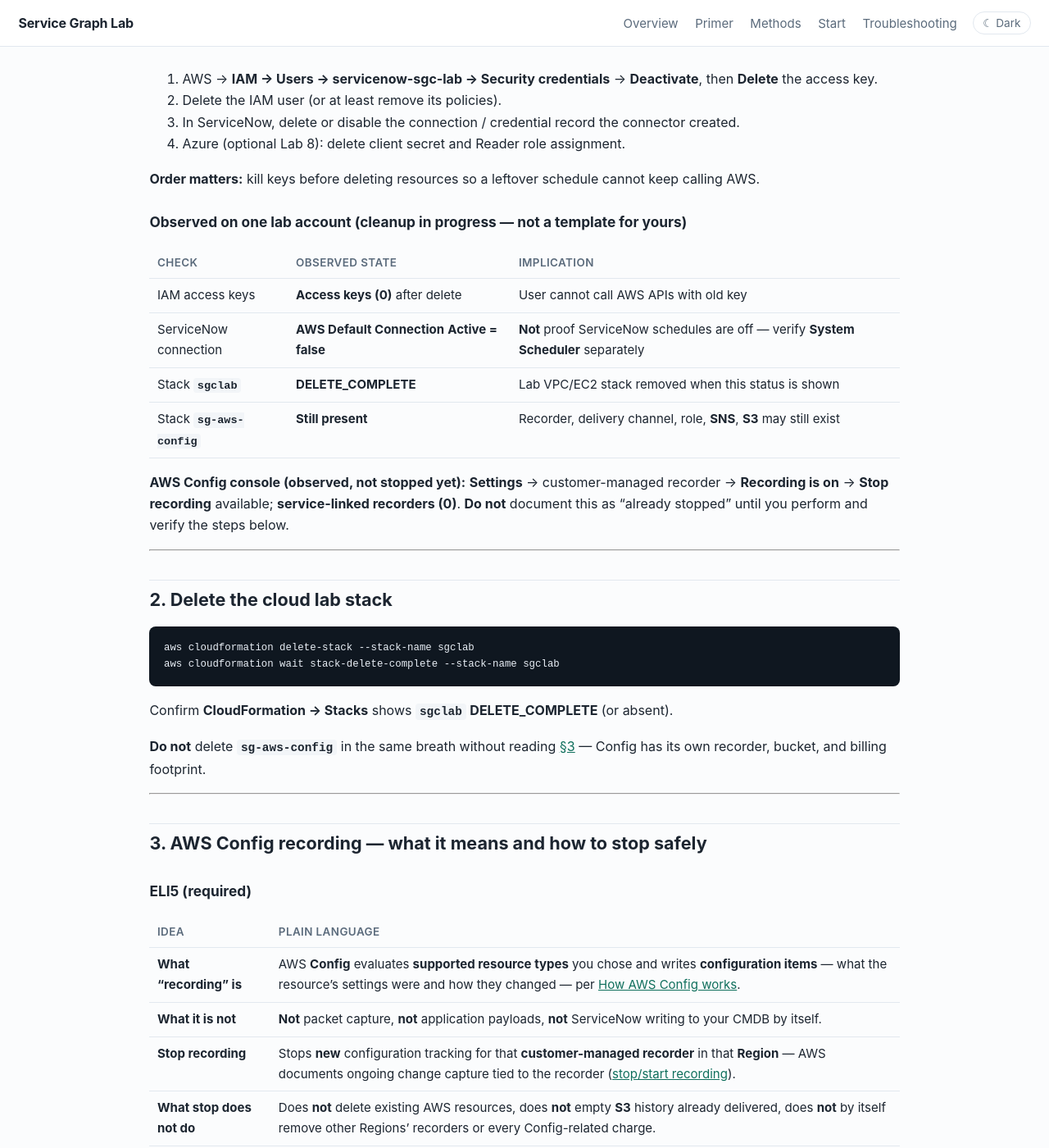
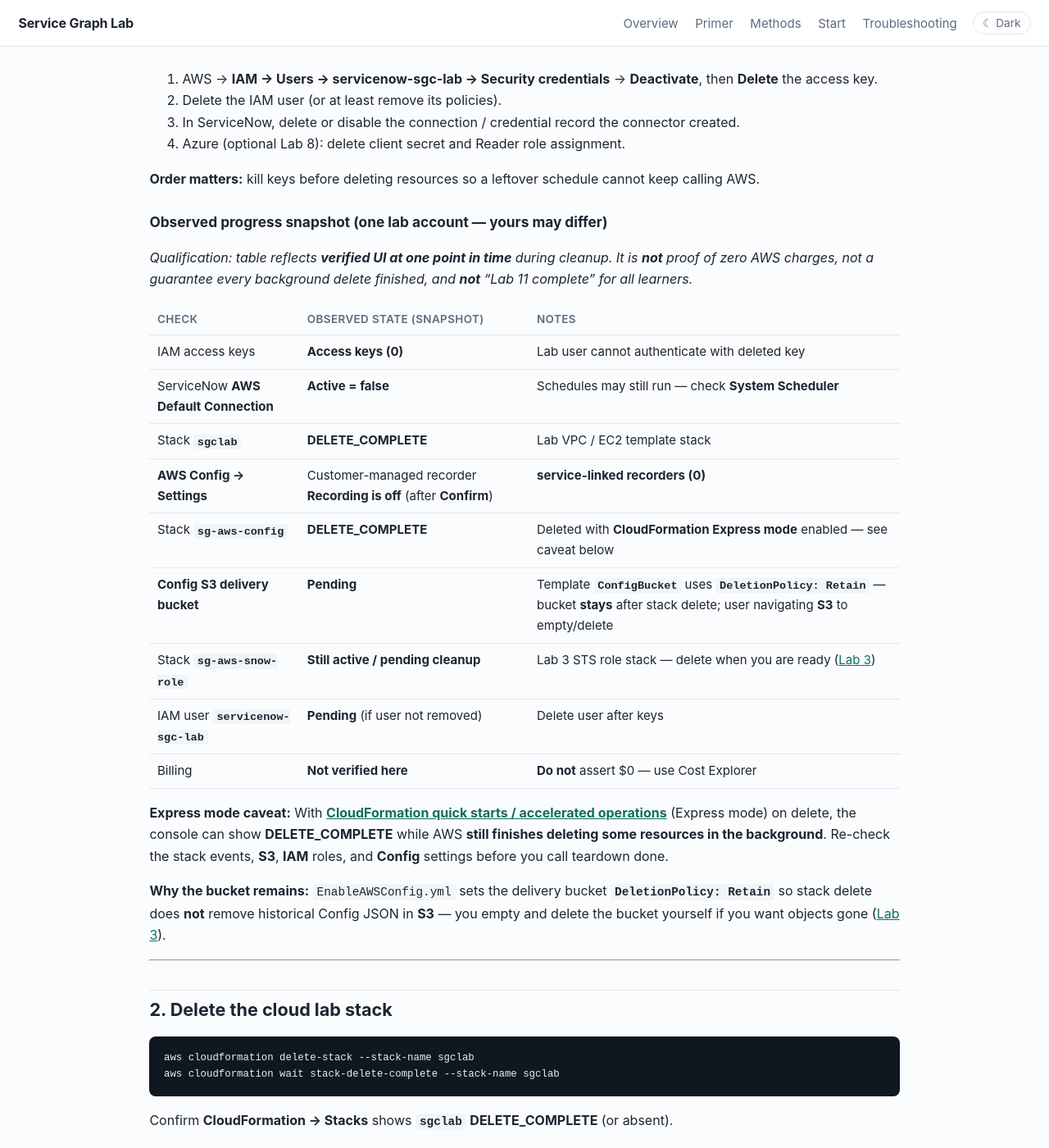
Before and after one commit to eltonaguiar/ServiceNow_ServiceGraph_Lab, a Jekyll site: the page built from labs/11-cleanup.md, in a window 1280 px wide and 1400 px high, scrolled down 965 px. Shown: the whole window at 82% size. Built offline with Jekyll 4.4.1, drawn with Linux system fonts in a browser that asks for light colours; some of the changed text lies outside the part shown.

Commit message:
Lab 11: update observed cleanup snapshot (Config off, sg-aws-config deleted, S3 pending)
Co-authored-by: eltonaguiar <eltonaguiar@users.noreply.github.com>

````diff
--- a/labs/11-cleanup.md
+++ b/labs/11-cleanup.md
@@ -54,16 +54,25 @@ rely on eventual Free plan suspension as your cleanup procedure ([Lab 3]({{ '/la
 
 **Order matters:** kill keys before deleting resources so a leftover schedule cannot keep calling AWS.
 
-### Observed on one lab account (cleanup in progress — not a template for yours)
+### Observed progress snapshot (one lab account — yours may differ)
 
-| Check | Observed state | Implication |
+*Qualification: table reflects **verified UI at one point in time** during cleanup. It is **not** proof of zero AWS charges, not a guarantee every background delete finished, and **not** “Lab 11 complete” for all learners.*
+
+| Check | Observed state (snapshot) | Notes |
 |---|---|---|
-| IAM access keys | **Access keys (0)** after delete | User cannot call AWS APIs with old key |
-| ServiceNow connection | **AWS Default Connection** **Active = false** | **Not** proof ServiceNow schedules are off — verify **System Scheduler** separately |
-| Stack **`sgclab`** | **DELETE_COMPLETE** | Lab VPC/EC2 stack removed when this status is shown |
-| Stack **`sg-aws-config`** | **Still present** | Recorder, delivery channel, role, **SNS**, **S3** may still exist |
+| IAM access keys | **Access keys (0)** | Lab user cannot authenticate with deleted key |
+| ServiceNow **AWS Default Connection** | **Active = false** | Schedules may still run — check **System Scheduler** |
+| Stack **`sgclab`** | **DELETE_COMPLETE** | Lab VPC / EC2 template stack |
+| **AWS Config → Settings** | Customer-managed recorder **Recording is off** (after **Confirm**) | **service-linked recorders (0)** |
+| Stack **`sg-aws-config`** | **DELETE_COMPLETE** | Deleted with **CloudFormation Express mode** enabled — see caveat below |
+| **Config S3 delivery bucket** | **Pending** | Template **`ConfigBucket`** uses **`DeletionPolicy: Retain`** — bucket **stays** after stack delete; user navigating **S3** to empty/delete |
+| Stack **`sg-aws-snow-role`** | **Still active / pending cleanup** | Lab 3 STS role stack — delete when you are ready ([Lab 3]({{ '/labs/03-iam-connection/' | relative_url }}#lab3-config)) |
+| IAM user **`servicenow-sgc-lab`** | **Pending** (if user not removed) | Delete user after keys |
+| Billing | **Not verified here** | **Do not** assert $0 — use Cost Explorer |
 
-**AWS Config console (observed, not stopped yet):** **Settings** → customer-managed recorder → **Recording is on** → **Stop recording** available; **service-linked recorders (0)**. **Do not** document this as “already stopped” until you perform and verify the steps below.
+**Express mode caveat:** With **[CloudFormation quick starts / accelerated operations](https://docs.aws.amazon.com/AWSCloudFormation/latest/UserGuide/cfn-console-create-stacks.html)** (Express mode) on delete, the console can show **DELETE_COMPLETE** while AWS **still finishes deleting some resources in the background**. Re-check the stack events, **S3**, **IAM** roles, and **Config** settings before you call teardown done.
+
+**Why the bucket remains:** `EnableAWSConfig.yml` sets the delivery bucket **`DeletionPolicy: Retain`** so stack delete does **not** remove historical Config JSON in **S3** — you empty and delete the bucket yourself if you want objects gone ([Lab 3]({{ '/labs/03-iam-connection/' | relative_url }})).
 
 ---
 
@@ -98,21 +107,24 @@ Setup context and narrow resource types: [Lab 3 — AWS Config]({{ '/labs/03-iam
 ### Small safe steps (you perform — not done in this repo)
 
 1. **Console:** **AWS Config** → same **Region** as Lab 3 (e.g. **US East (Ohio)**) → **Settings**.
-2. Under **Customer-managed recorder**, confirm **Recording is on** (matches observed UI: **Stop recording** visible).
-3. Choose **Stop recording** for that recorder → confirm per console prompts.
-4. **Verify:** Settings shows recording **off** for that customer-managed recorder; note **service-linked recorders** separately if any appear later.
-5. **CloudFormation:** When recording is stopped and you are ready, delete stack **`sg-aws-config`** (same Region):
+2. Under **Customer-managed recorder**, if **Recording is on**, choose **Stop recording** → **Confirm**.
+3. **Verify:** **Recording is off**; **service-linked recorders (0)** on observed account after stop.
+4. **CloudFormation:** Delete stack **`sg-aws-config`** when recording is off (same Region):
 
    ```bash
    aws cloudformation delete-stack --stack-name sg-aws-config
    aws cloudformation wait stack-delete-complete --stack-name sg-aws-config
    ```
 
-6. **S3 bucket (retention warning):** Lab 3 notes the template may **retain** the delivery bucket. After stack delete, open **S3** — if the bucket remains, **empty** it (versioned buckets may need **delete markers** / versions removed) before **Delete bucket**. **Permanent data loss** in that bucket if you delete without backup. See [S3 lifecycle](https://docs.aws.amazon.com/AmazonS3/latest/userguide/object-lifecycle-mgmt.html) in AWS docs for long-term archive choices.
+5. **Express mode:** If you use accelerated delete, treat **DELETE_COMPLETE** as a milestone — confirm background cleanup per AWS guidance and stack **Events**.
 
-7. **Other Regions / accounts:** If you ever enabled Config elsewhere, repeat **Settings** per Region.
+6. **S3 bucket (required when `Retain`):** Open **S3** → delivery bucket → **Empty** (handle **versioning** if enabled) → **Delete bucket** when you accept **permanent data loss** for Config history objects. **Observed snapshot:** stack gone, **bucket cleanup still in progress**.
 
-**Status:** This guide does **not** claim cleanup is finished until **you** complete and verify steps 3–6 on your account.
+7. **Stack `sg-aws-snow-role`:** Delete when no longer needed (after connector identity teardown).
+
+8. **Other Regions / accounts:** Repeat **Config Settings** per Region if recording was enabled elsewhere.
+
+**Status:** Observed snapshot shows **recorder off** and **`sg-aws-config` DELETE_COMPLETE** — **retained S3**, **`sg-aws-snow-role`**, schedules, IAM user removal, and billing review may still be **pending**. **Do not** mark the whole lab complete or claim zero charges.
 
 ---
 
@@ -141,14 +153,13 @@ Setup context and narrow resource types: [Lab 3 — AWS Config]({{ '/labs/03-iam
 {: #lab11-checkpoint}
 
 <ul class="check">
-<li>IAM lab user keys deleted; connector connection disabled</li>
-<li><code>sgclab</code> stack <b>DELETE_COMPLETE</b> (or equivalent verification)</li>
-<li>You can explain Config <b>recording</b> in plain language (inventory snapshots — not traffic capture)</li>
-<li>Customer-managed Config recorder <b>stopped</b> and verified in <b>Settings</b> — or honestly still pending</li>
-<li><code>sg-aws-config</code> removed after stop; retained <b>S3</b> handled with data-loss awareness</li>
-<li>ServiceNow import schedules deactivated</li>
-<li>Billing/Cost Explorer reviewed on the <b>correct</b> account</li>
+<li><b>Observed on one account:</b> keys <b>0</b>; connection <b>Inactive</b>; <code>sgclab</code> and <code>sg-aws-config</code> <b>DELETE_COMPLETE</b>; Config recorder <b>off</b></li>
+<li><b>Still open (same account):</b> retained <b>Config</b> S3 bucket; <code>sg-aws-snow-role</code>; full IAM user removal; schedules; Cost Explorer</li>
+<li>You can explain Config <b>recording</b> vs traffic capture (ELI5 above)</li>
+<li>You understand <b>DeletionPolicy: Retain</b> and <b>Express mode</b> delete caveats</li>
 </ul>
+
+<p><strong>Lab 11 is not marked complete</strong> in this doc — partial progress is documented honestly.</p>
 
 ---
 
@@ -166,6 +177,13 @@ Per AWS documentation ([How AWS Config works](https://docs.aws.amazon.com/config
 - **S3 delivery** — **configuration history files** (per type, on an interval when changes occur) and **snapshots** on demand; JSON in **S3**, not “live video.”
 
 Lab 3 narrowed types to EC2 Instance, VPC, Subnet, Security Group — fewer types → fewer recorded items, **not** zero cost by itself ([Config pricing](https://aws.amazon.com/config/pricing/)).
+
+</details>
+
+<details markdown="1">
+<summary><strong>CloudFormation Express mode on delete (background cleanup)</strong></summary>
+
+When **Express mode** (or similar accelerated stack operations) is enabled, **DELETE_COMPLETE** can appear before every physical resource is gone. Check **CloudFormation → Events**, **S3**, **IAM**, and **Config → Settings** again after a short wait. This does not replace [Cost Explorer](https://docs.aws.amazon.com/cost-management/latest/userguide/ce-what-is.html) for whether usage stopped billing.
 
 </details>
 
@@ -188,7 +206,7 @@ Cleanup goal: stop **metered Config recording** and remove lab **recorder/delive
 <li>CSDM / dependency screenshots from Lab 7</li>
 </ul>
 
-No screenshot is embedded for **Stop recording** in this publish (transfer limitation) — use your **Settings** page when verifying.
+Screenshots from cleanup runs are **not** embedded in this publish (transfer limitation) — verify in your own console.
 
 ---
 
````
